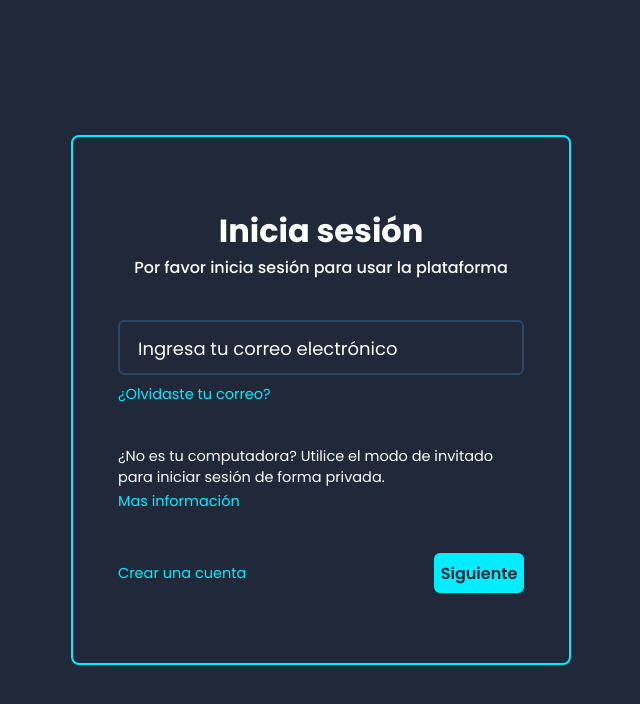
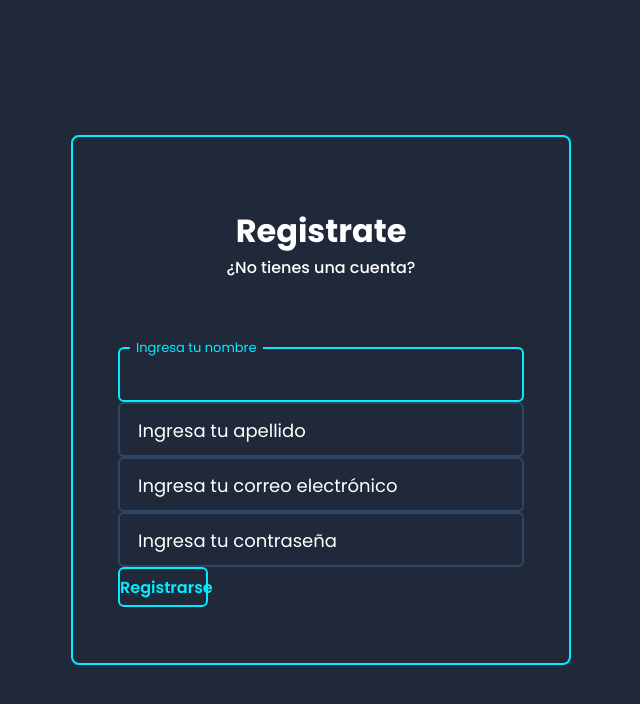
Before and after one commit to Jose4lb3rt0/Multi-Step-Login-Form, a plain HTML site: page index.html in a window 1280 px wide. Both pictures are taken after a click on the link "Crear una cuenta". Shown: the whole page, without its empty margins (319-959 px from the left). Drawn offline with Linux system fonts and the light colour scheme.

Commit message:
Cambio de modulo registrar-iniciar-contraseña

```diff
--- a/index.html
+++ b/index.html
@@ -7,54 +7,78 @@
     <link rel="stylesheet" href="style.css">
 </head>
 <body>
-
     <div class="container">
         <div class="login-box">
             <form action="#">
+
+
                 <div class="page-box">
                     <div class="login-title">
-                        <h2 class="loginTitle-text">Inicia sesión</h2>
-                        <p class="user-email">Por favor inicia sesión para usar la plataforma</p>
+                        <h2 class="Title-text">Inicia sesión</h2>
+                        <p class="Subtitle-text">Por favor inicia sesión para usar la plataforma</p>
                     </div>
+
 
                     <div class="page email-page">
                         <div class="input-box">
-                            <input type="text" class="email" autofocus required>
+                            <input type="text" class="correo-ingresar" autofocus required>
                             <label>Ingresa tu correo electrónico</label>
                         </div>
-
                         <div class="forgot">
                             <a href="#">¿Olvidaste tu correo?</a>
                         </div>
-
                         <div class="guest-mode">
                             <p>¿No es tu computadora? Utilice el modo de invitado para iniciar sesión de forma privada.</p>
                             <a href="#">Mas información</a>
                         </div>
-
-
                         <div class="btn-box">
-                            <a href="#" class="btn-createaccount">Crear una cuenta</a>
+                            <a href="#" class="btn-crear-cuenta">Crear una cuenta</a>
                             <button class="btn-next">Siguiente</button>
                         </div>
                     </div>
 
+
                     <div class="page password-page">
                         <div class="input-box">
-                            <input type="password" class="password" required>
+                            <input type="password" class="contraseña-ingresar" required>
                             <label>Ingresa tu contraseña</label>
                         </div>
 
                         <div class="forgot show">
                             <a href="#">¿Olvidaste tu contraseña?</a>
-                            <label><input type="checkbox" class="checkbox-pass"> Mostrar contraseña</label>
+                            <label><input type="checkbox" class="checkbox-contraseña"> Mostrar contraseña</label>
+                        </div>
+                        <div class="btn-box">
+                            <button class="btn-back">Atrás</button>
+                            <button type="submit" class="btn-iniciar-sesion">Iniciar sesión</button>
+                        </div>
+                    </div>
+
+
+                    <div class="page registration-page">
+                        <div class="input-box">
+                            <input type="text" class="nombre-registrar" autofocus required>
+                            <label>Ingresa tu nombre</label>
+                        </div>
+                        <div class="input-box">
+                            <input type="text" class="apellido-registrar" autofocus required>
+                            <label>Ingresa tu apellido</label>
+                        </div>
+                        <div class="input-box">
+                            <input type="email" class="email-registrar" required>
+                            <label>Ingresa tu correo electrónico</label>
+                        </div>
+                        <div class="input-box">
+                            <input type="password" class="contraseña-registrar" required>
+                            <label>Ingresa tu contraseña</label>
                         </div>
 
                         <div class="btn-box">
-                            <button class="btn-back">Atrás</button>
-                            <button type="submit" class="btn-login">Iniciar sesión</button>
+                            <button type="submit" class="btn-registrar">Registrarse</button>
                         </div>
                     </div>
+
+
                 </div>
             </form>
         </div>
--- a/script.js
+++ b/script.js
@@ -1,35 +1,72 @@
+//Pagina general
 const pageBox = document.querySelector('.page-box');
-const btnNext = document.querySelector('.btn-next');
-const btnBack = document.querySelector('.btn-back');
-const checkboxPass = document.querySelector('.checkbox-pass');
-const passwordInput = document.querySelector('.password');
-const loginTitle = document.querySelector('.loginTitle-text');
-const userEmail = document.querySelector('.user-email');
-const emailInput = document.querySelector('.email');
+
+
+    //Texto del titulo general
+    const Title = document.querySelector('.Title-text');
+    //Texto del correo para cambiar mediante interacción
+    const Subtitle = document.querySelector('.Subtitle-text');
+
+
+    //Variable que captura el input para ingresar el corro para iniciar sesión
+    const InputEmail = document.querySelector('.correo-ingresar');
+    //Botón para desplegar la creación de cuenta
+    const btnCrearCuenta = document.querySelector('.btn-crear-cuenta');
+    //Botón Next para ir a la contraseña
+    const btnNext = document.querySelector('.btn-next');
+
+
+    //Variable que captura el input para ingresar la contraseña para iniciar sesión
+    const InputPassword = document.querySelector('.contraseña-ingresar');
+    //Botón Back para retroceder de la contraseña hacia el correo
+    const btnBack = document.querySelector('.btn-back');
+    //Checkbox para enseñar contraseña
+    const checkboxPass = document.querySelector('.checkbox-contraseña');
+    //Botón Back para iniciar sesión
+    const btnIniciarSesion = document.querySelector('.btn-iniciar-sesion');
+
+
+    const InputNombreRegistrar = document.querySelector('.nombre-registrar');
+    const InputApellidoRegistrar = document.querySelector('.apellido-registrar');
+    const InputEmailRegistrar = document.querySelector('.email-registrar');
+    const InputContraseñaRegistrar = document.querySelector('.contraseña-registrar');
+    const btnRegistrar = document.querySelector('.btn-registrar');
+
+
+//Avanzar a la pagina para registrar
+btnCrearCuenta.onclick = (e)=>{
+    e.preventDefault();
+    pageBox.classList.add('active-regi');
+    setTimeout(() => InputNombreRegistrar.focus(), 500);
+    Title.innerHTML='Registrate';
+    Subtitle.innerHTML='¿No tienes una cuenta?';
+}
+
+
 
 //Avanzar al clickear Siguiente
 btnNext.onclick = (e) => {
     e.preventDefault();
     pageBox.classList.add('active-pass');
     setTimeout(() => passwordInput.focus(), 500);
-    loginTitle.innerHTML = 'Bienvenido';
-    userEmail.innerHTML = emailInput.value;
+    Title.innerHTML = 'Bienvenido';
+    Subtitle.innerHTML = InputEmail.value;
 };
 
 //Retroceder al clickear Atrás
 btnBack.onclick = (e) => {
     e.preventDefault();
     pageBox.classList.remove('active-pass')
-    loginTitle.innerHTML = 'Inicia sesión';
-    userEmail.innerHTML = 'Por favor inicia sesión para usar la plataforma';
-    emailInput.focus()
+    Title.innerHTML = 'Inicia sesión';
+    Subtitle.innerHTML = 'Por favor inicia sesión para usar la plataforma';
+    InputEmail.focus()
 };
 
 //Mostrar contraseña checkbox
 checkboxPass.onclick = () => {
     if(checkboxPass.checked) {
-        passwordInput.type = 'text';
+        InputPassword.type = 'text';
     }else{
-        passwordInput.type = 'password';
+        InputPassword.type = 'password';
     }
 };
--- a/style.css
+++ b/style.css
@@ -38,29 +38,45 @@ body {
     flex-direction: column;
 }
 
+/*PAGINA GENERAL*/
 .page-box .page {
     width: 100%;
 }
 
+/* PÁGINA DEL CORREO ELECTRÓNICO */
 .page-box .page.email-page {
     transform: translateX(0);
     transition: .25s ease-in-out;
 }
-
 .page-box.active-pass .page.email-page {
     transform: translateX(-500px);
 }
+.page-box.active-regi .page.email-page {
+    transform: translateX(-500px);
+}
 
+/* PÁGINA DE LA CONTRASEÑA */
 .page-box .page.password-page {
     position: absolute;
     transform: translateX(500px);
     margin-top: 140px;
     transition: .25s ease-in-out;
 }
-
 .page-box.active-pass .page.password-page {
     transform: translateX(0);
 }
+
+/* PÁGINA PARA REGISTRARSE */
+.page-box .page.registration-page {
+    position: absolute;
+    transform: translateX(1000px);
+    margin-top: 140px;
+    transition: .25s ease-in-out;
+}
+.page-box.active-regi .page.registration-page {
+    transform: translateX(0);
+}
+
 
 .page-box .login-title {
     text-align: center;
```
